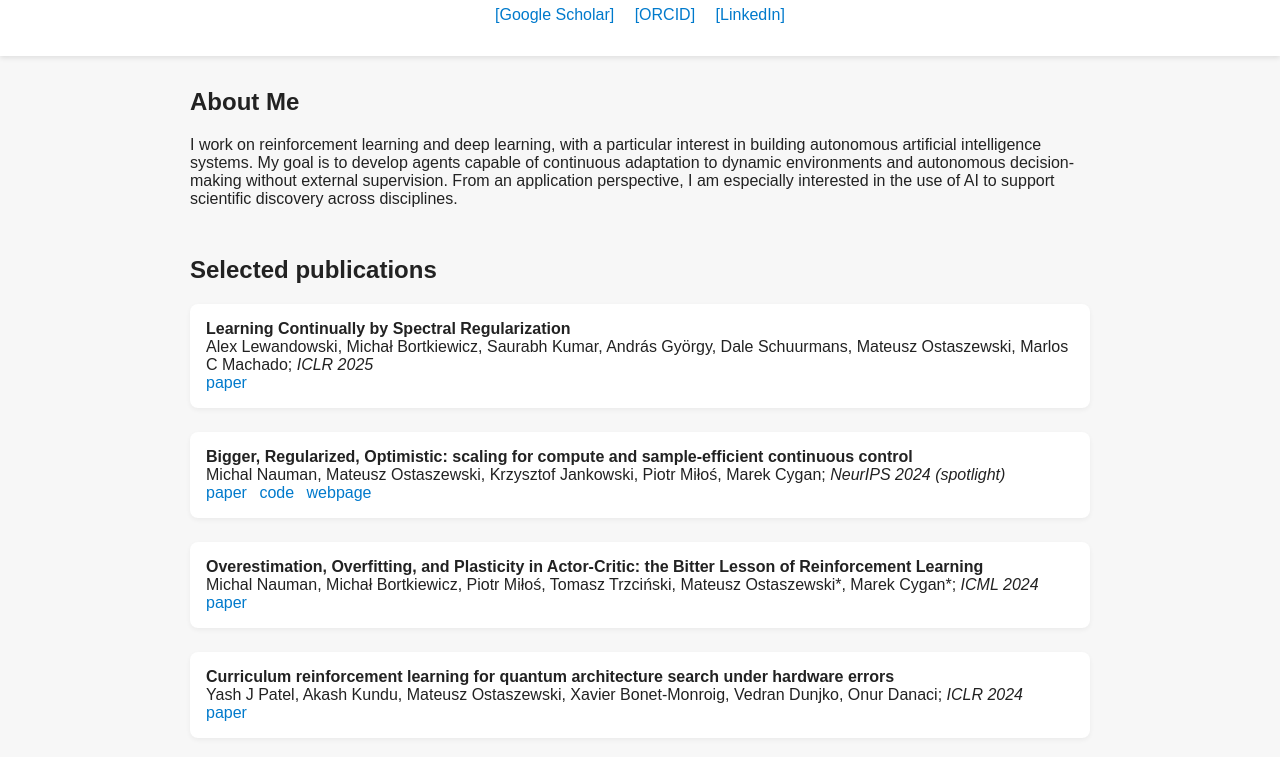
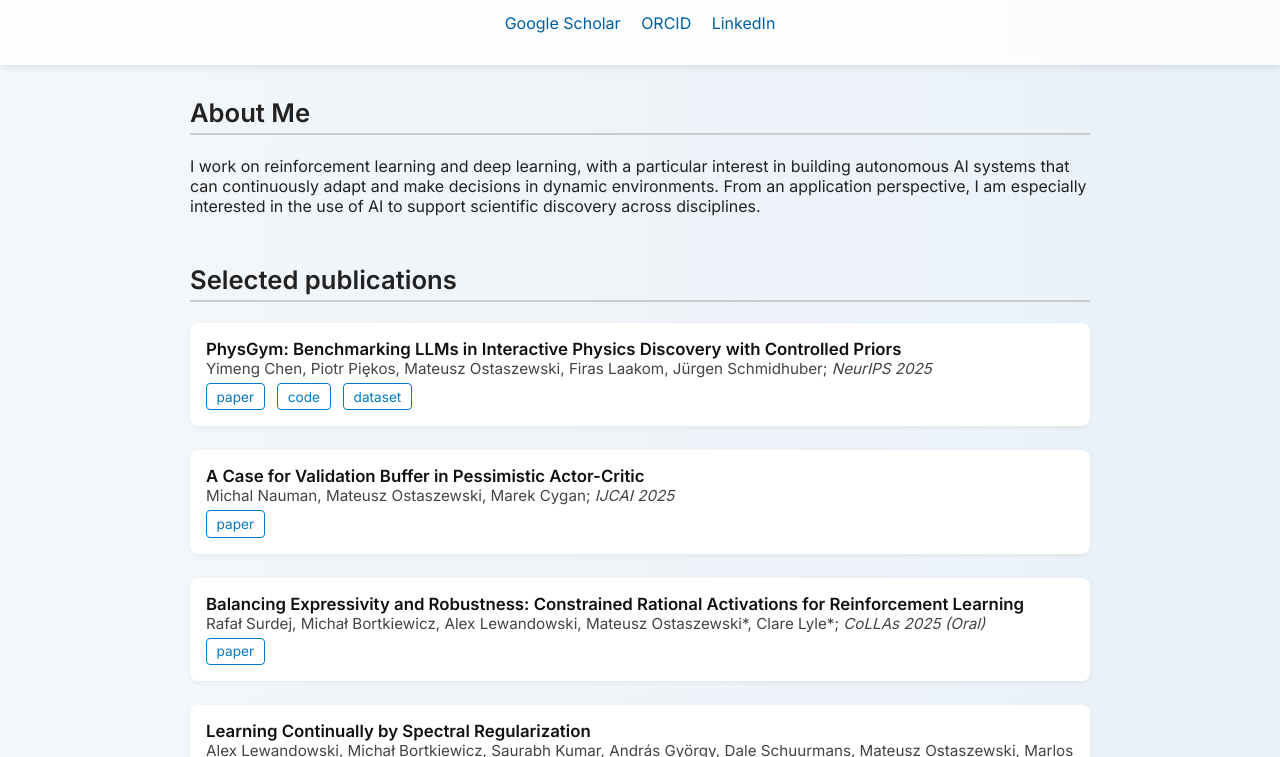
Before and after one commit to MateuszOstaszewski/MateuszOstaszewski.github.io, a plain HTML site: page index.html in a window 1280 px wide. Shown: the part 113-870 px from the top of the page. Drawn offline with Linux system fonts and the light colour scheme.

Commit message:
Update index.html

```diff
--- a/index.html
+++ b/index.html
@@ -5,26 +5,32 @@
 <meta name="viewport" content="width=device-width, initial-scale=1.0">
 <title>Mateusz Ostaszewski – AI Researcher</title>
 <style>
+@import url('https://fonts.googleapis.com/css2?family=Inter:wght@400;600&display=swap');
+
+
 body {
-      font-family: sans-serif;
+font-family: 'Inter', sans-serif;
 margin: 0;
 padding: 0;
-      background-color: #f7f7f7;
+background: linear-gradient(to right, #f5f8fa, #e8f0f8);
 color: #222;
 }
 header {
-      background-color: #ffffff;
+background-color: #ffffffcc;
+backdrop-filter: blur(4px);
 padding: 2rem;
 text-align: center;
-      box-shadow: 0 2px 5px rgba(0,0,0,0.1);
+box-shadow: 0 2px 8px rgba(0,0,0,0.1);
 }
 h1 {
 margin: 0 0 0.5rem;
+font-size: 2.2rem;
 }
 .links a {
 margin: 0 0.5rem;
-      color: #007acc;
+color: #005fa3;
 text-decoration: none;
+font-weight: 500;
 }
 .container {
 max-width: 900px;
@@ -34,24 +40,39 @@
 .section {
 margin-bottom: 3rem;
 }
+.section h2 {
+font-size: 1.6rem;
+border-bottom: 2px solid #ccc;
+padding-bottom: 0.3rem;
+}
 .publication {
 display: flex;
-      gap: 1rem;
+flex-direction: column;
+gap: 0.5rem;
 margin-bottom: 1.5rem;
 background-color: #fff;
 padding: 1rem;
 border-radius: 8px;
 box-shadow: 0 2px 5px rgba(0,0,0,0.05);
 }
-    .publication img {
-      width: 150px;
-      height: auto;
-      object-fit: contain;
+.publication b {
+font-size: 1.05rem;
+color: #111;
 }
-    .publication-details a {
+.publication .authors {
+font-size: 0.95rem;
+color: #444;
+}
+.btn-links a {
+display: inline-block;
 margin-right: 0.5rem;
+margin-top: 0.3rem;
+padding: 0.3rem 0.6rem;
+border: 1px solid #007acc;
+border-radius: 4px;
+color: #007acc;
 text-decoration: none;
-      color: #007acc;
+font-size: 0.85rem;
 }
 </style>
 </head>
@@ -60,24 +81,61 @@
 <h1>Mateusz Ostaszewski</h1>
 <p>AI Researcher</p>
 <div class="links">
-      <a href="https://scholar.google.pl/citations?user=kzoti-4AAAAJ&hl=en">[Google Scholar]</a>
-      <a href="https://orcid.org/0000-0002-0215-4674">[ORCID]</a>
-      <a href="https://www.linkedin.com/in/mateusz-ostaszewski-093167155/">[LinkedIn]</a>
+<a href="https://scholar.google.pl/citations?user=kzoti-4AAAAJ&hl=en">Google Scholar</a>
+<a href="https://orcid.org/0000-0002-0215-4674">ORCID</a>
+<a href="https://www.linkedin.com/in/mateusz-ostaszewski-093167155/">LinkedIn</a>
 </div>
 </header>
+
 
 <div class="container">
 <div class="section">
 <h2>About Me</h2>
 <p>
-        I work on reinforcement learning and deep learning, with a particular interest in building autonomous artificial intelligence systems.
-        My goal is to develop agents capable of continuous adaptation to dynamic environments and autonomous decision-making without external supervision.
-        From an application perspective, I am especially interested in the use of AI to support scientific discovery across disciplines.
+I work on reinforcement learning and deep learning, with a particular interest in building autonomous AI systems that can continuously adapt and make decisions in dynamic environments. From an application perspective, I am especially interested in the use of AI to support scientific discovery across disciplines.
 </p>
 </div>
 
+
+
     <div class="section">
       <h2>Selected publications</h2>
+
+      <div class="publication">
+        <div class="publication-details">
+          <b>PhysGym: Benchmarking LLMs in Interactive Physics Discovery with Controlled Priors</b>
+          <div class="authors">Yimeng Chen, Piotr Piȩkos, Mateusz Ostaszewski, Firas Laakom, Jürgen Schmidhuber; <i>NeurIPS 2025</i></div>
+
+          <div class="btn-links">
+            <a href="https://arxiv.org/abs/2507.15550">paper</a>
+            <a href="https://github.com/principia-ai/PhysGym">code</a>
+            <a href="https://huggingface.co/datasets/YimengChen/PhysGym">dataset</a>
+          </div>
+        </div>
+      </div>
+
+
+      <div class="publication">
+        <div class="publication-details">
+          <b>A Case for Validation Buffer in Pessimistic Actor-Critic</b>
+          <div class="authors">Michal Nauman, Mateusz Ostaszewski, Marek Cygan; <i>IJCAI 2025</i></div>
+
+          <div class="btn-links">
+            <a href="https://www.ijcai.org/proceedings/2025/665">paper</a>
+          </div>
+        </div>
+      </div>
+
+      <div class="publication">
+        <div class="publication-details">
+          <b>Balancing Expressivity and Robustness: Constrained Rational Activations for Reinforcement Learning</b>
+          <div class="authors">Rafał Surdej, Michał Bortkiewicz, Alex Lewandowski, Mateusz Ostaszewski*, Clare Lyle*; <i>CoLLAs 2025 (Oral)</i></div>
+
+          <div class="btn-links">
+            <a href="https://arxiv.org/abs/2507.14736">paper</a>
+          </div>
+        </div>
+      </div>
 
       <div class="publication">
         <div class="publication-details">
@@ -178,7 +236,7 @@
 <div class="publication">
         <div class="publication-details">
           <b>Reinforcement learning for optimization of variational quantum circuit architectures</b>
-          <div class="authors">Mateusz Ostaszewski, Lea M Trenkwalder, Wojciech Masarczyk, Eleanor Scerri, Vedran Dunjko; <i>(NeurIPS 2021)</i></div>
+          <div class="authors">Mateusz Ostaszewski, Lea M Trenkwalder, Wojciech Masarczyk, Eleanor Scerri, Vedran Dunjko; <i>NeurIPS 2021</i></div>
 
           <div class="btn-links">
             <a href="https://arxiv.org/pdf/2310.19537">paper</a>
@@ -201,5 +259,17 @@
 
     </div>
   </div>
+  <div class="section">
+<h2>Service</h2>
+<p>
+I have served as a reviewer for the following conferences and journals:
+<ul>
+<li>ICLR 2024</li>
+<li>NeurIPS 2024</li>
+<li>NeurIPS 2025</li>
+<li>Quantum (journal)</li>
+</ul>
+</p>
+</div>
 </body>
 </html>
```
Lines whose indentation alone changed are shown as unchanged.
